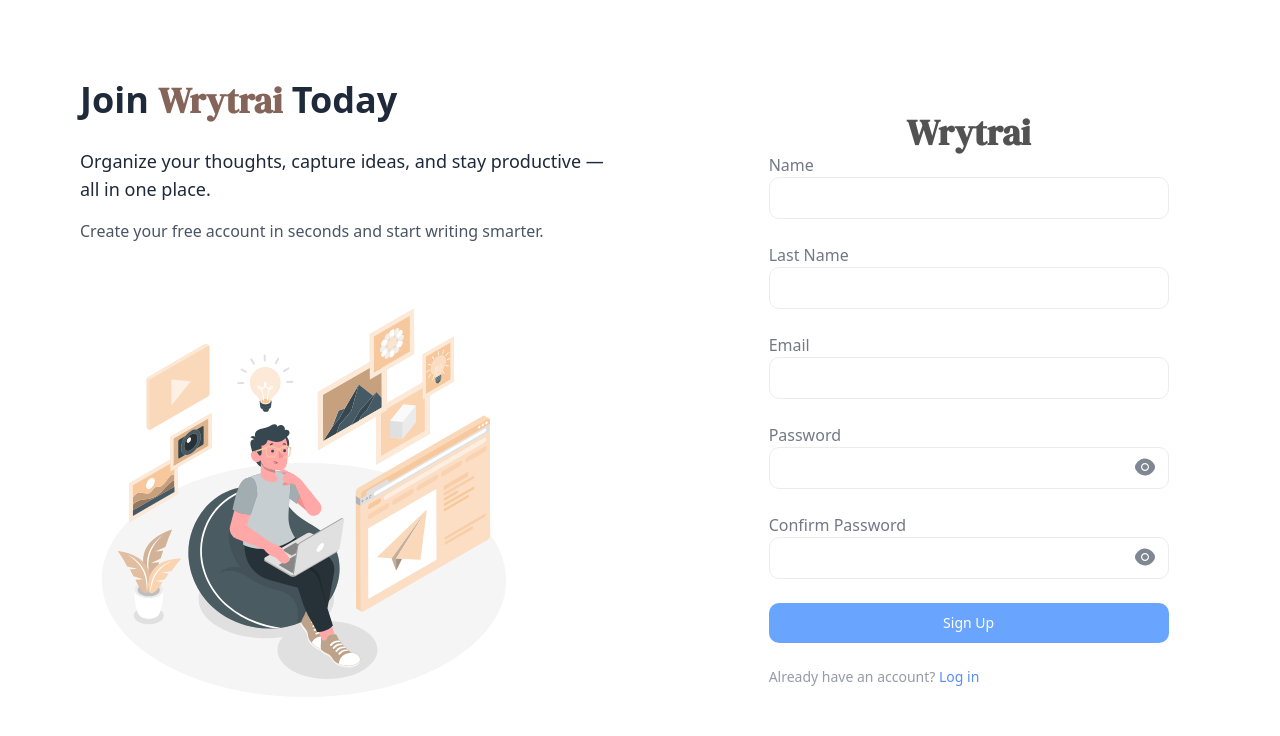
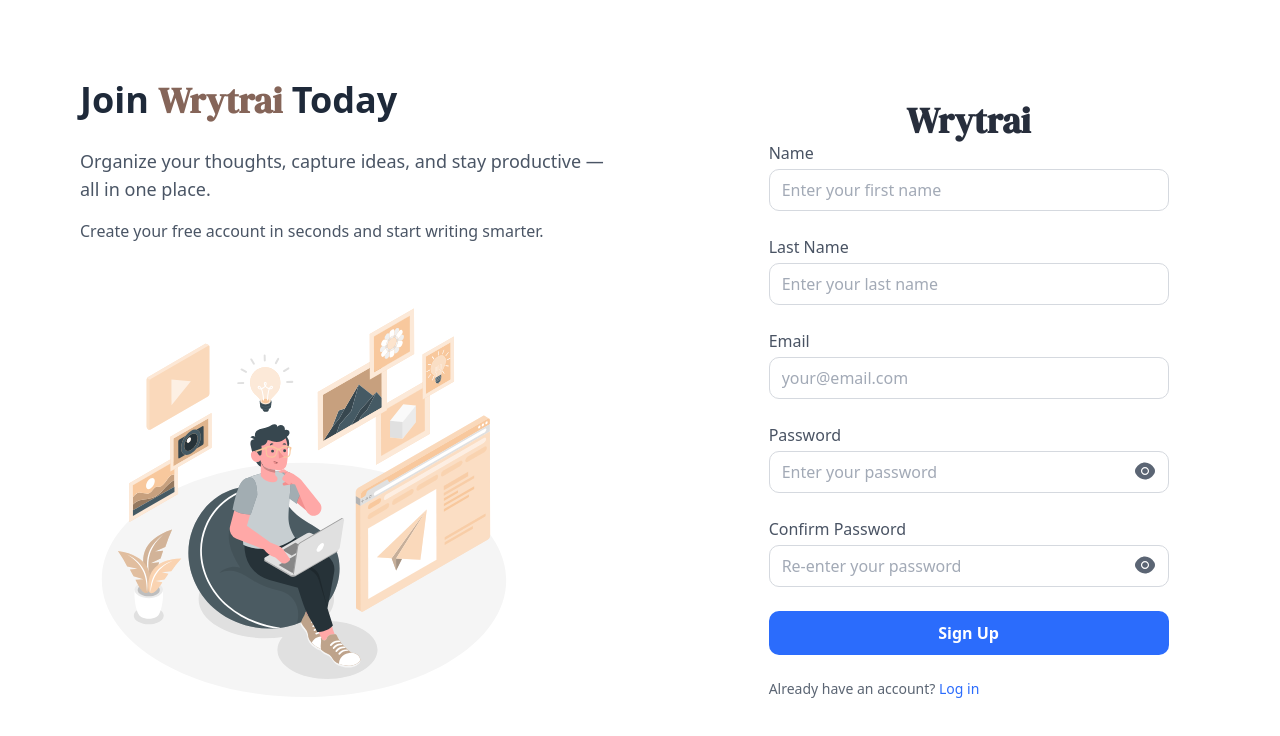
Before and after one commit to bulut-mustafa/notes, a Next.js app: page /signup in a window 1280 px wide. Shown: the top 736 px of the page. Built offline with nearby package versions, Linux system fonts and the light colour scheme; no server answers.

Commit message:
dark mode for signup and login pages

```diff
--- a/app/signup/page.tsx
+++ b/app/signup/page.tsx
@@ -23,17 +23,17 @@ const nunitoSans = Nunito_Sans({
 const SignUpPage = () => {
     return (
         <main
-            className={`${montserrat.variable} ${nunitoSans.variable} font-sans h-screen flex flex-col md:flex-row items-center relative z-10`}
+            className={`${montserrat.variable} ${nunitoSans.variable} font-sans h-screen flex flex-col md:flex-row items-center relative z-10 bg-white dark:bg-[#0d0d0d] transition-colors duration-300`}
         >
             {/* Left side info panel */}
-            <div className=" w-full md:w-1/2 p-10 md:p-12 text-gray-800 flex flex-col justify-center items-start bg-opacity-75 ml-8">
+            <div className=" w-full md:w-1/2 p-10 md:p-12 text-gray-800 dark:text-gray-100 flex flex-col justify-center items-start bg-opacity-75 ml-8">
                 <h1 className="text-4xl font-semibold mb-6 leading-tight">
                     Join <span style={{ fontFamily: '"DM Serif Display", serif', color: "#856559" }}>Wrytrai</span> Today
                 </h1>
-                <p className=" hidden md:block text-lg font-light mb-4 font-[var(--font-nunito-sans)]">
+                <p className=" hidden md:block text-gray-600 dark:text-gray-300 text-lg font-light mb-4 font-[var(--font-nunito-sans)]">
                     Organize your thoughts, capture ideas, and stay productive — all in one place.
                 </p>
-                <p className="text-md text-gray-600 font-[var(--font-nunito-sans)]">
+                <p className="text-md text-gray-600 dark:text-gray-300 font-[var(--font-nunito-sans)]">
                     Create your free account in seconds and start writing smarter.
                 </p>
                 <Image
@@ -41,7 +41,7 @@ const SignUpPage = () => {
                     alt="SignUp Illustration"
                     width={500}
                     height={500}
-                    className="hidden md:block w-full mt-8 max-w-xs sm:max-w-sm md:max-w-md"
+                    className="hidden md:block w-full mt-8 max-w-xs sm:max-w-sm md:max-w-md dark:brightness-90 dark:contrast-90"
                 />
             </div>
 
--- a/components/login-page/login-form.tsx
+++ b/components/login-page/login-form.tsx
@@ -93,7 +93,7 @@ const LoginForm: React.FC = () => {
         }
     };
     const handleForgetPassword = () => {
-        if(!formData.email) {
+        if (!formData.email) {
             setError("Please enter your email address to reset your password.");
             return;
         }
@@ -119,7 +119,7 @@ const LoginForm: React.FC = () => {
 
                     setError(errorMessage);
                 }
-            );
+                );
         } catch (error) {
             console.error("Error sending password reset email:", error);
             setError("Failed to send password reset email. Please try again.");
@@ -137,32 +137,47 @@ const LoginForm: React.FC = () => {
 
     return (
         <form className="space-y-6" onSubmit={handleSubmit}>
-            <Link href={'/'} >
-                <p className="text-4xl text-center font-bold" style={{ fontFamily: '"DM Serif Display", serif' }}>
+            <Link href={'/'}>
+                <p
+                    className="text-4xl text-center font-bold text-gray-900 dark:text-gray-100"
+                    style={{ fontFamily: '"DM Serif Display", serif' }}
+                >
                     Wrytrai
                 </p>
             </Link>
 
             <div>
-                <label className="block text-sm font-medium text-gray-700">Email</label>
+                <label className="block text-sm font-medium text-gray-700 dark:text-gray-300">
+                    Email
+                </label>
                 <input
                     required
                     name="email"
                     type="email"
-                    className="mt-1 block w-full p-2.5 border border-gray-300 rounded-lg focus:ring-blue-500 focus:border-blue-500"
+                    className="mt-1 block w-full p-2.5 border border-gray-300 rounded-lg
+                 bg-white text-gray-900
+                 focus:ring-blue-500 focus:border-blue-500
+                 dark:bg-gray-800 dark:text-gray-100 dark:border-gray-600
+                 dark:focus:ring-blue-400 dark:focus:border-blue-400"
                     value={formData.email}
                     onChange={handleInputChange}
                 />
             </div>
 
             <div>
-                <label className="block text-sm font-medium text-gray-700">Password</label>
+                <label className="block text-sm font-medium text-gray-700 dark:text-gray-300">
+                    Password
+                </label>
                 <div className="relative">
                     <input
                         required
                         name="password"
-                        type={isVisible ? "text" : "password"}
-                        className="mt-1 block w-full p-2.5 border border-gray-300 rounded-lg focus:ring-blue-500 focus:border-blue-500"
+                        type={isVisible ? 'text' : 'password'}
+                        className="mt-1 block w-full p-2.5 border border-gray-300 rounded-lg
+                   bg-white text-gray-900
+                   focus:ring-blue-500 focus:border-blue-500
+                   dark:bg-gray-800 dark:text-gray-100 dark:border-gray-600
+                   dark:focus:ring-blue-400 dark:focus:border-blue-400"
                         value={formData.password}
                         onChange={handleInputChange}
                     />
@@ -172,23 +187,38 @@ const LoginForm: React.FC = () => {
                         type="button"
                         onClick={toggleVisibility}
                     >
-                        {isVisible ? <EyeSlashFilledIcon className="text-2xl text-gray-500" /> : <EyeFilledIcon className="text-2xl text-gray-500" />}
+                        {isVisible ? (
+                            <EyeSlashFilledIcon className="text-2xl text-gray-500 dark:text-gray-400" />
+                        ) : (
+                            <EyeFilledIcon className="text-2xl text-gray-500 dark:text-gray-400" />
+                        )}
                     </button>
                 </div>
-                <p onClick={handleForgetPassword} className="text-sm text-end mt-1 font-light text-blue-600 hover:underline cursor-pointer">
-                Forgot  password?{' '}
+                <p
+                    onClick={handleForgetPassword}
+                    className="text-sm text-end mt-1 font-light text-blue-600 hover:underline cursor-pointer
+                 dark:text-blue-400 dark:hover:text-blue-300"
+                >
+                    Forgot password?{' '}
                 </p>
             </div>
 
-            {error && <p className="text-red-500 text-sm">{error}</p>}
+            {error && (
+                <p className="text-red-600 dark:text-red-400 text-sm">
+                    {error}
+                </p>
+            )}
 
             <button
                 type="submit"
                 disabled={isSubmitting}
                 className={`w-full text-white rounded-lg p-2.5 font-semibold flex items-center justify-center
-    ${isSubmitting ? 'bg-blue-300 cursor-not-allowed' : 'bg-blue-500 hover:bg-blue-600 active:bg-blue-700'}
-    focus:outline-none focus:ring-2 focus:ring-blue-300 transition-all duration-200 ease-in-out
-    transform hover:scale-[1.02] active:scale-95`}
+      ${isSubmitting
+                        ? 'bg-blue-300 cursor-not-allowed dark:bg-blue-600/50'
+                        : 'bg-blue-500 hover:bg-blue-600 active:bg-blue-700 dark:bg-blue-700 dark:hover:bg-blue-600 dark:active:bg-blue-800'
+                    }
+      focus:outline-none focus:ring-2 focus:ring-blue-300 dark:focus:ring-blue-400
+      transition-all duration-200 ease-in-out transform hover:scale-[1.02] active:scale-95`}
             >
                 {isSubmitting ? (
                     <svg className="animate-spin h-5 w-5 text-white" viewBox="0 0 24 24">
@@ -208,16 +238,18 @@ const LoginForm: React.FC = () => {
                         />
                     </svg>
                 ) : (
-                    "Log In"
+                    'Log In'
                 )}
             </button>
-            <p className="text-sm font-light text-gray-500">
+
+            <p className="text-sm font-light text-gray-500 dark:text-gray-400">
                 Don’t have an account yet?{' '}
-                <Link href="/signup" className="font-medium text-blue-600 hover:underline">
+                <Link href="/signup" className="font-medium text-blue-600 hover:underline dark:text-blue-400 dark:hover:text-blue-300">
                     Sign up
                 </Link>
             </p>
         </form>
+
     );
 };
 
--- a/components/signup-page/signup-form.tsx
+++ b/components/signup-page/signup-form.tsx
@@ -11,10 +11,10 @@ import { addNoteToDB } from "@/lib/actions";
 const SkeletonLoader = () => {
     return (
         <div className="animate-pulse space-y-4">
-            <div className="h-8 bg-gray-300 rounded w-1/3"></div>
-            <div className="h-10 bg-gray-300 rounded w-full"></div>
-            <div className="h-10 bg-gray-300 rounded w-full"></div>
-            <div className="h-12 bg-blue-300 rounded w-full"></div>
+            <div className="h-8 bg-gray-300 rounded w-1/3 dark:bg-gray-600"></div>
+            <div className="h-10 bg-gray-300 rounded w-full dark:bg-gray-600"></div>
+            <div className="h-10 bg-gray-300 rounded w-full dark:bg-gray-600"></div>
+            <div className="h-12 bg-blue-300 rounded w-full dark:bg-blue-600"></div>
         </div>
     );
 };
@@ -130,9 +130,8 @@ const SignUpForm: React.FC = () => {
         }
     };
 
-      useEffect(() => {
+    useEffect(() => {
         const unsubscribe = auth.onAuthStateChanged((user) => {
-            // Only redirect if the user is really authenticated
             if (user && !isNewUser) {
                 router.push('/notes');
             } else {
@@ -152,102 +151,157 @@ const SignUpForm: React.FC = () => {
     }
 
     return (
-        <div className="h-full bg-white opacity-70 md:rounded-l-3xl w-full md:w-1/2 flex items-center justify-center">
+        <div className="h-full bg-white dark:bg-[#1c1c1e] dark:opacity-100 opacity-90 md:rounded-l-3xl w-full md:w-1/2 flex items-center justify-center transition-colors duration-300">
             <div className="flex flex-col items-center w-full max-w-md p-6 gap-6">
                 <div className="w-full">
                     <Link href={'/'}>
-                        <h1 className="text-4xl text-center font-bold" style={{ fontFamily: '"DM Serif Display", serif'   }}>
+                        <h1
+                            className="text-4xl text-center font-bold text-gray-900 dark:text-gray-100"
+                            style={{ fontFamily: '"DM Serif Display", serif' }}
+                        >
                             Wrytrai
                         </h1>
                     </Link>
                     <form className="space-y-6" onSubmit={handleSubmit}>
                         <div>
-                            <label className="block text-gray-700">Name</label>
+                            <label
+                                htmlFor="name"
+                                className="block mb-1 text-gray-700 dark:text-gray-300 font-medium"
+                            >
+                                Name
+                            </label>
                             <input
+                                id="name"
                                 required
-                                name='name'
+                                name="name"
                                 type="text"
-                                className="w-full px-3 py-2 border rounded-lg focus:ring focus:ring-blue-200"
+                                placeholder="Enter your first name"
+                                className="w-full px-3 py-2 border border-gray-300 dark:border-gray-700 rounded-lg bg-white dark:bg-[#2c2c2e] text-gray-900 dark:text-gray-100 placeholder-gray-400 dark:placeholder-gray-500 focus:outline-none focus:ring-2 focus:ring-blue-500"
                                 value={formData.name}
                                 onChange={handleInputChange}
                             />
                         </div>
                         <div>
-                            <label className="block text-gray-700">Last Name</label>
+                            <label
+                                htmlFor="lastname"
+                                className="block mb-1 text-gray-700 dark:text-gray-300 font-medium"
+                            >
+                                Last Name
+                            </label>
                             <input
+                                id="lastname"
                                 required
-                                name='lastname'
+                                name="lastname"
                                 type="text"
-                                className="w-full px-3 py-2 border rounded-lg focus:ring focus:ring-blue-200"
+                                placeholder="Enter your last name"
+                                className="w-full px-3 py-2 border border-gray-300 dark:border-gray-700 rounded-lg bg-white dark:bg-[#2c2c2e] text-gray-900 dark:text-gray-100 placeholder-gray-400 dark:placeholder-gray-500 focus:outline-none focus:ring-2 focus:ring-blue-500"
                                 value={formData.lastname}
                                 onChange={handleInputChange}
                             />
                         </div>
                         <div>
-                            <label className="block text-gray-700">Email</label>
+                            <label
+                                htmlFor="email"
+                                className="block mb-1 text-gray-700 dark:text-gray-300 font-medium"
+                            >
+                                Email
+                            </label>
                             <input
+                                id="email"
                                 required
-                                name='email'
+                                name="email"
                                 type="email"
-                                className="w-full px-3 py-2 border rounded-lg focus:ring focus:ring-blue-200"
+                                placeholder="your@email.com"
+                                className="w-full px-3 py-2 border border-gray-300 dark:border-gray-700 rounded-lg bg-white dark:bg-[#2c2c2e] text-gray-900 dark:text-gray-100 placeholder-gray-400 dark:placeholder-gray-500 focus:outline-none focus:ring-2 focus:ring-blue-500"
                                 value={formData.email}
                                 onChange={handleInputChange}
                             />
                         </div>
                         <div>
-                            <label className="block text-gray-700">Password</label>
+                            <label
+                                htmlFor="password"
+                                className="block mb-1 text-gray-700 dark:text-gray-300 font-medium"
+                            >
+                                Password
+                            </label>
                             <div className="relative">
                                 <input
+                                    id="password"
                                     required
-                                    name='password'
+                                    name="password"
                                     type={showPassword ? "text" : "password"}
-                                    className="w-full px-3 py-2 border rounded-lg focus:ring focus:ring-blue-200"
+                                    placeholder="Enter your password"
+                                    className="w-full px-3 py-2 border border-gray-300 dark:border-gray-700 rounded-lg bg-white dark:bg-[#2c2c2e] text-gray-900 dark:text-gray-100 placeholder-gray-400 dark:placeholder-gray-500 focus:outline-none focus:ring-2 focus:ring-blue-500"
                                     value={formData.password}
                                     onChange={handleInputChange}
                                 />
                                 <button
                                     type="button"
-                                    className="absolute right-3 top-2 text-gray-600"
+                                    className="absolute right-3 top-2 text-gray-600 dark:text-gray-400"
                                     onClick={() => setShowPassword(!showPassword)}
+                                    aria-label={showPassword ? "Hide password" : "Show password"}
                                 >
-                                    {showPassword ? <EyeSlashFilledIcon className="text-2xl" /> : <EyeFilledIcon className="text-2xl" />}
+                                    {showPassword ? (
+                                        <EyeSlashFilledIcon className="text-2xl" />
+                                    ) : (
+                                        <EyeFilledIcon className="text-2xl" />
+                                    )}
                                 </button>
                             </div>
                         </div>
                         <div>
-                            <label className="block text-gray-700">Confirm Password</label>
+                            <label
+                                htmlFor="passwordcheck"
+                                className="block mb-1 text-gray-700 dark:text-gray-300 font-medium"
+                            >
+                                Confirm Password
+                            </label>
                             <div className="relative">
                                 <input
+                                    id="passwordcheck"
                                     required
-                                    name='passwordcheck'
+                                    name="passwordcheck"
                                     type={showPasswordCheck ? "text" : "password"}
-                                    className="w-full px-3 py-2 border rounded-lg focus:ring focus:ring-blue-200"
+                                    placeholder="Re-enter your password"
+                                    className="w-full px-3 py-2 border border-gray-300 dark:border-gray-700 rounded-lg bg-white dark:bg-[#2c2c2e] text-gray-900 dark:text-gray-100 placeholder-gray-400 dark:placeholder-gray-500 focus:outline-none focus:ring-2 focus:ring-blue-500"
                                     value={formData.passwordcheck}
                                     onChange={handleInputChange}
                                 />
                                 <button
                                     type="button"
-                                    className="absolute right-3 top-2 text-gray-600"
+                                    className="absolute right-3 top-2 text-gray-600 dark:text-gray-400"
                                     onClick={() => setShowPasswordCheck(!showPasswordCheck)}
+                                    aria-label={showPasswordCheck ? "Hide confirm password" : "Show confirm password"}
                                 >
-                                    {showPasswordCheck ? <EyeSlashFilledIcon className="text-2xl" /> : <EyeFilledIcon className="text-2xl" />}
+                                    {showPasswordCheck ? (
+                                        <EyeSlashFilledIcon className="text-2xl" />
+                                    ) : (
+                                        <EyeFilledIcon className="text-2xl" />
+                                    )}
                                 </button>
                             </div>
                         </div>
                         <button
                             type="submit"
-                            className="w-full text-white bg-blue-500 hover:bg-blue-700 focus:ring-4 focus:outline-none focus:ring-blue-300 font-medium rounded-lg text-sm px-5 py-2.5 text-center disabled:opacity-50"
                             disabled={isSubmitting}
+                            className="w-full bg-blue-600 hover:bg-blue-700 focus:ring-4 focus:outline-none focus:ring-blue-300 text-white font-semibold rounded-lg px-5 py-2.5 text-center disabled:opacity-50 disabled:cursor-not-allowed transition-colors"
                         >
-                            {isSubmitting ? 'Creating account...' : 'Sign Up'}
+                            {isSubmitting ? "Creating account..." : "Sign Up"}
                         </button>
-                        <p className="text-sm font-light text-gray-500">
-                            Already have an account?{' '}
-                            <Link href="/login" className="font-medium text-blue-600 hover:underline">
+                        <p className="text-sm font-light text-gray-600 dark:text-gray-400">
+                            Already have an account?{" "}
+                            <Link
+                                href="/login"
+                                className="font-medium text-blue-600 dark:text-blue-400 hover:underline"
+                            >
                                 Log in
                             </Link>
                         </p>
-                        {error && <p className="text-red-500 text-sm">{error}</p>}
+                        {error && (
+                            <p className="text-red-600 dark:text-red-400 text-sm mt-2 font-medium">
+                                {error}
+                            </p>
+                        )}
                     </form>
                 </div>
             </div>
```
Also changed, not shown: app/login/page.tsx (+7 -8 lines).
